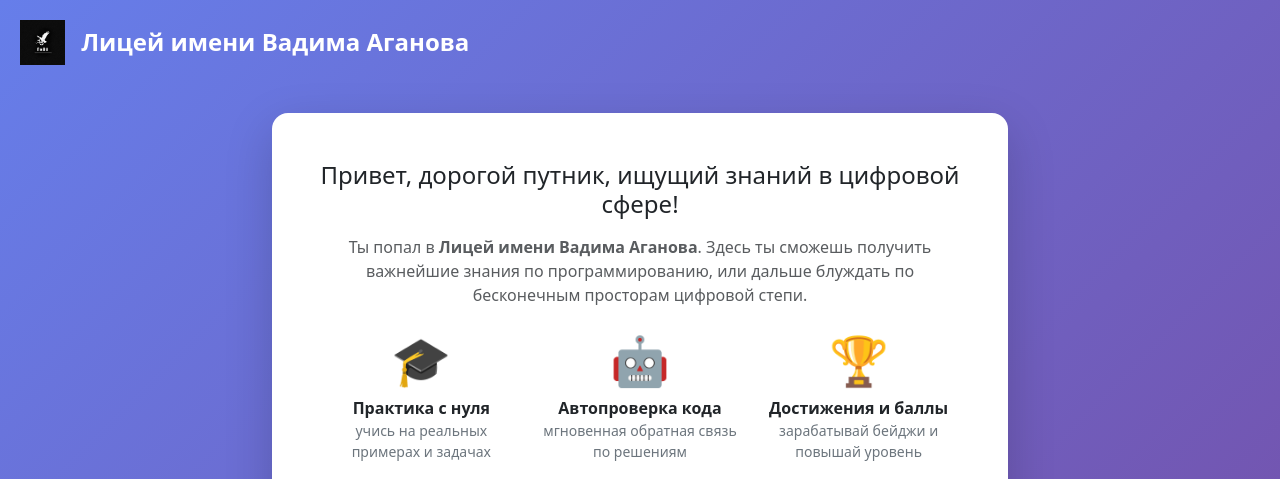
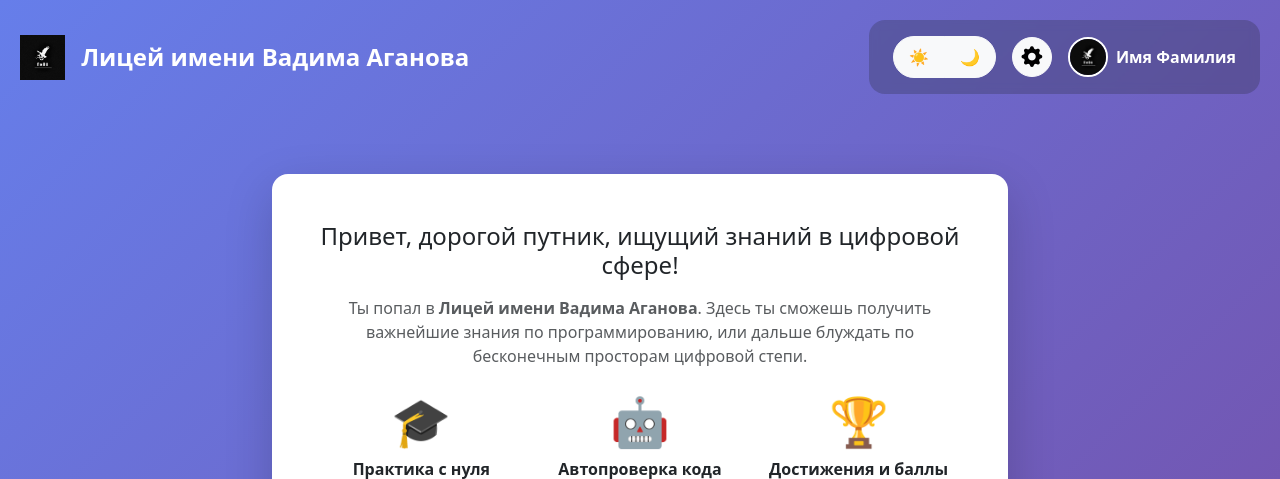
Before and after one commit to leshahit56-pixel/lyceum-of-the-name-of-Vadim-Aganov, a Flask app: page / in a window 1280 px wide. Shown: the top 479 px of the page. Run offline with Flask 3, Linux system fonts and the light colour scheme.

Commit message:
доделан base.html

```diff
--- a/templates/base.html
+++ b/templates/base.html
@@ -11,11 +11,49 @@
 </head>
 <body class="min-vh-100">
 
-<!-- Шапка с логотипом и названием  -->
-<div class="d-flex align-items-center gap-3 mb-5" style="padding-left: 20px; padding-top: 20px;">
-    <img src="{{ url_for('static', filename='img/logo.png') }}" alt="Логотип Лицея"
-         style="height: 45px; width: auto;" class="logo-img">
-    <h4 class="text-white mb-0 fw-bold">Лицей имени Вадима Аганова</h4>
+<!-- Шапка -->
+<div style="display: flex; justify-content: space-between; align-items: center; padding-left: 20px; padding-top: 20px; padding-right: 20px; margin-bottom: 5rem;">
+
+    <!-- Логотип и название  -->
+    <div class="d-flex align-items-center gap-3">
+        <img src="{{ url_for('static', filename='img/logo.png') }}" alt="Логотип Лицея"
+             style="height: 45px; width: auto;" class="logo-img">
+        <h4 class="text-white mb-0 fw-bold">Лицей имени Вадима Аганова</h4>
+    </div>
+
+    <!-- Панель с кнопками -->
+    <div class="d-flex align-items-center gap-3 bg-dark bg-opacity-25 rounded-4 px-4 py-3" style="backdrop-filter: blur(5px);">
+
+        <!-- Кнопка темы -->
+        <div class="btn-group" role="group">
+            <button type="button" class="btn btn-light" onclick="setTheme('light')" style="border-top-left-radius: 25px; border-bottom-left-radius: 25px; padding: 8px 15px;">
+                ☀️
+            </button>
+            <button type="button" class="btn btn-light" onclick="setTheme('dark')" style="border-top-right-radius: 25px; border-bottom-right-radius: 25px; padding: 8px 15px;">
+                🌙
+            </button>
+        </div>
+
+        <!-- Кнопка настроек -->
+        <button type="button" class="btn btn-light rounded-circle d-flex align-items-center justify-content-center p-0"
+                style="width: 40px; height: 40px;"
+                onclick="window.location.href='/settings'">
+            <i class="bi bi-gear-fill" style="font-size: 1.3rem;"></i>
+        </button>
+
+        <!-- Профиль -->
+        <button type="button" class="btn p-0 d-flex align-items-center gap-2"
+                onclick="window.location.href='/profile'"
+                style="background: none; border: none;">
+            <img src="{{ url_for('static', filename='img/logo.png') }}"
+                 alt="Profile"
+                 style="width: 40px; height: 40px; border-radius: 50%; border: 2px solid white; object-fit: cover;">
+            <span class="text-white fw-semibold" style="font-size: 1rem;">
+                Имя Фамилия
+            </span>
+        </button>
+
+    </div>
 </div>
 
 <div class="container">
@@ -24,6 +62,29 @@
 </div>
 
 <script src="https://cdn.jsdelivr.net/npm/bootstrap@5.3.0-alpha1/dist/js/bootstrap.bundle.min.js"></script>
+
+<!-- Скрипт для сохранения темы -->
+<script>
+// Функция установки темы
+function setTheme(theme) {
+    if (theme === 'dark') {
+        document.body.classList.add('dark');
+        localStorage.setItem('theme', 'dark');
+    } else {
+        document.body.classList.remove('dark');
+        localStorage.setItem('theme', 'light');
+    }
+}
+
+// При загрузке страницы - применяем сохраненную тему
+const savedTheme = localStorage.getItem('theme');
+if (savedTheme === 'dark') {
+    document.body.classList.add('dark');
+} else {
+    document.body.classList.remove('dark');
+}
+</script>
+
 {% block extra_js %}{% endblock %}
 </body>
 </html>
```
